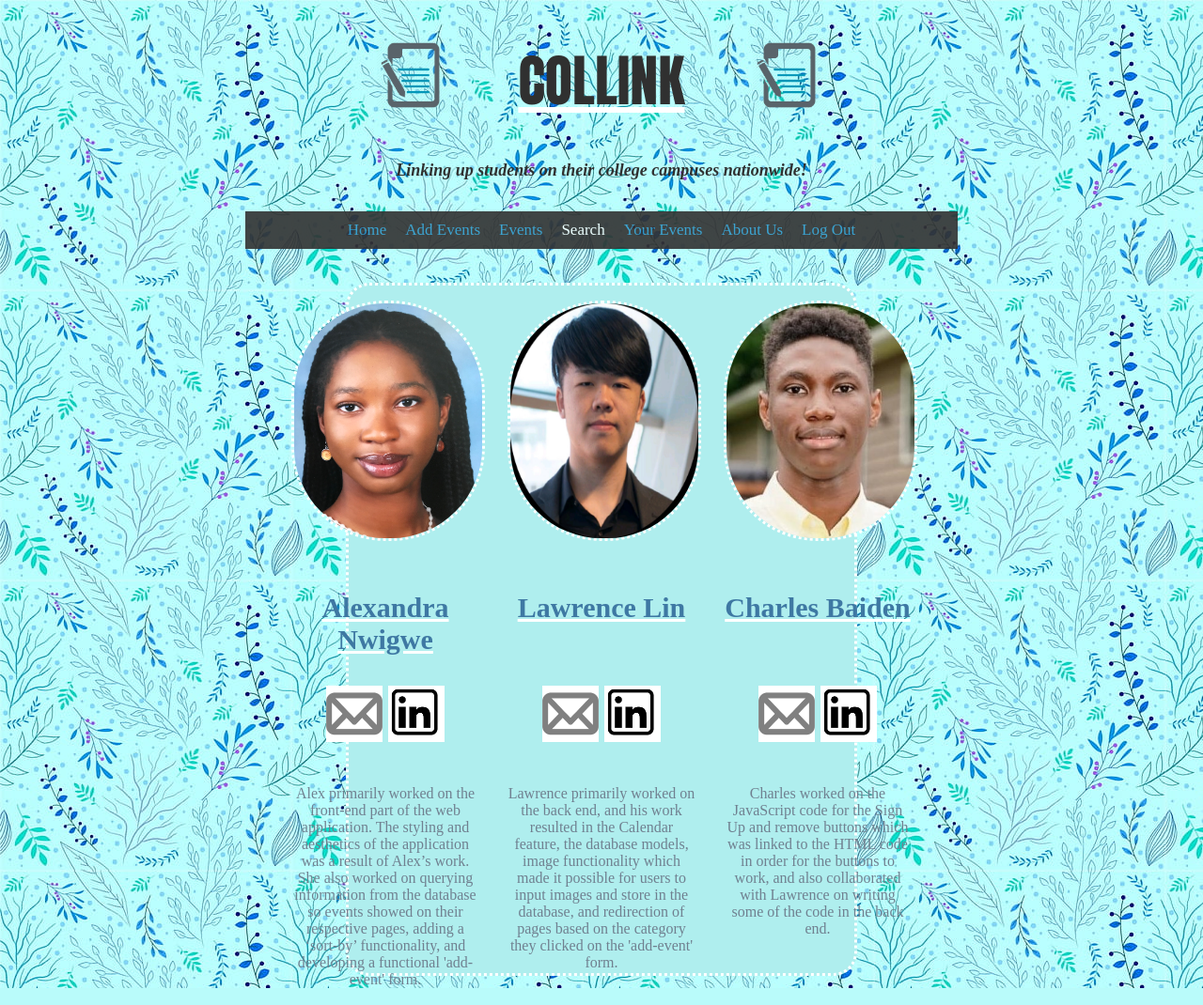
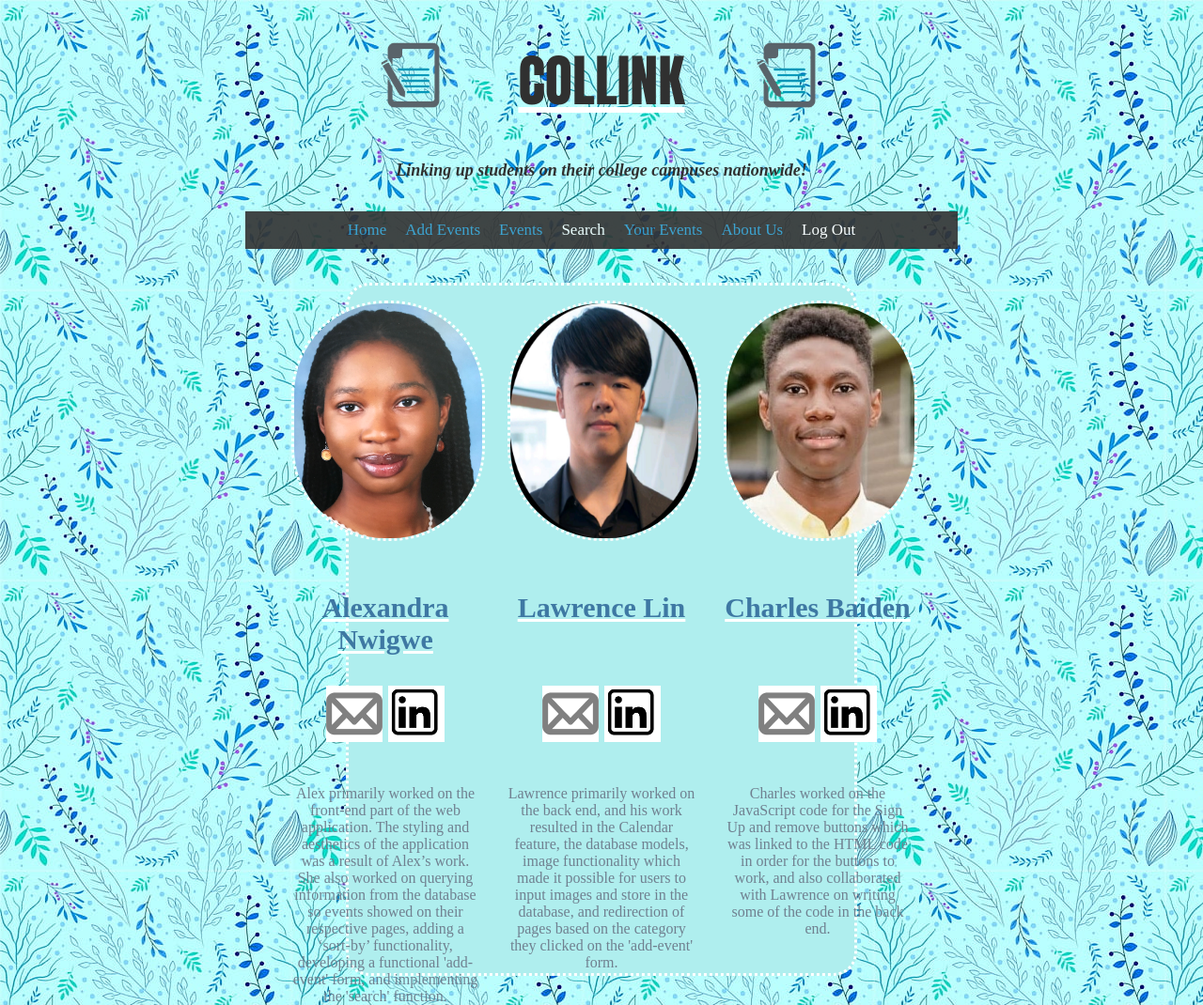
Before and after one commit to law-lin/Collink, a Python web app: template templates/aboutus.html in a window 1280 px wide. Shown: the whole page at 94% size. Run offline with Jinja, Linux system fonts and the light colour scheme; the template is opened without the code that fills it, so the values that code supplies are empty.

Commit message:
Improved the search function

```diff
--- a/main.py
+++ b/main.py
@@ -493,7 +493,9 @@ class SearchResults(webapp2.RequestHandler):
         search_bar = self.request.get("search-bar")
         event_search_results = Event.query(Event.event_name == search_bar).fetch()
         name_search_results = Event.query(Event.host_name == search_bar).fetch()
-        search_results = event_search_results + name_search_results
+        date_search_results = Event.query(Event.event_date == search_bar).fetch()
+        location_search_results = Event.query(Event.event_location == search_bar).fetch()
+        search_results = event_search_results + name_search_results + date_search_results + location_search_results
 
 
 
--- a/static/index.css
+++ b/static/index.css
@@ -142,10 +142,7 @@ h3 {
   font-size: 18px;
 }
 
-<<<<<<< HEAD
 
-=======
->>>>>>> daf310a0ba195b1f42848f99927d0c7cebf8eeb3
 #logout {
   color: white;
 }
--- a/templates/aboutus.html
+++ b/templates/aboutus.html
@@ -59,8 +59,8 @@
 
     <div> <p class="box abouttext"> Alex primarily worked on the front-end part of the web application.
       The styling and aesthetics of the application was a result of Alex’s work.
-      She also worked on querying information from the database so events showed on their respective pages, adding a ‘sort-by’ functionality, and developing
-      a functional 'add-event' form. </p>  </div>
+      She also worked on querying information from the database so events showed on their respective pages, adding a ‘sort-by’ functionality, developing
+      a functional 'add-event' form, and implementing the 'search' function. </p>  </div>
     <div> <p class="box abouttext"> Lawrence primarily worked on the back end,  and his work resulted in the Calendar feature,
       the database models, image functionality which made it possible for users to input images and store in the database,
        and redirection of pages based on the category they clicked on the 'add-event' form.</p> </div>
```
